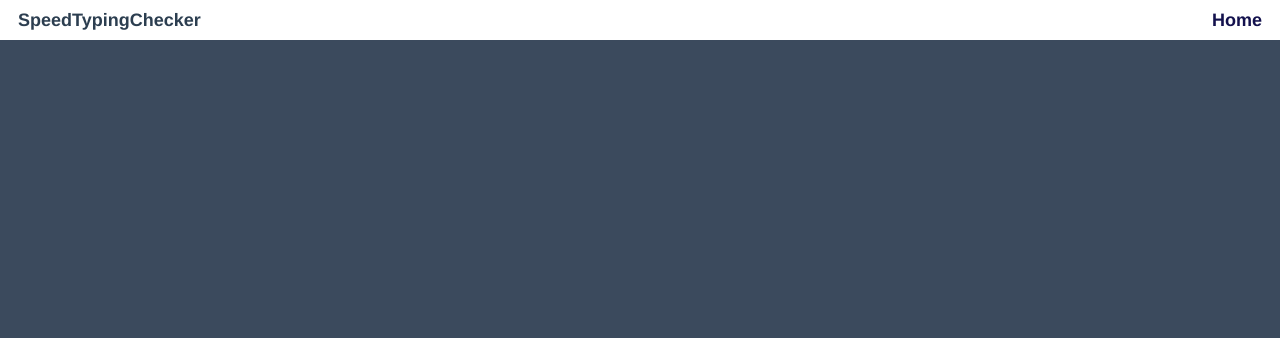
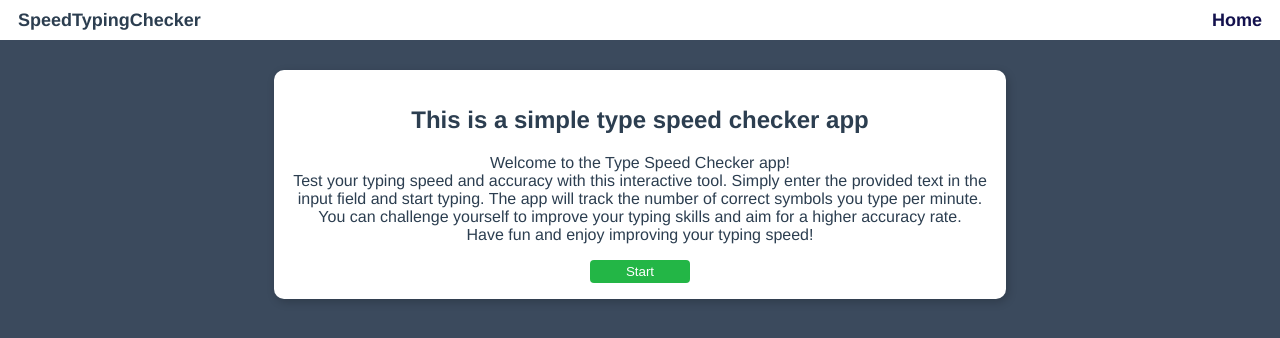
Before and after one commit to Don1k1337/vue-typing-speed-checker, a Vue app: page / in a window 1280 px wide. Shown: the top 338 px of the page. Built offline with nearby package versions, Linux system fonts and the light colour scheme; no server answers.

Commit message:
feat: small UI improvements.

```diff
--- a/src/components/Checker/CheckerInput.vue
+++ b/src/components/Checker/CheckerInput.vue
@@ -22,7 +22,6 @@ export default {
 
     const updateUserInput = (value) => {
       userInput.value = value;
-      // Emit the updated value
       emit('update:modelValue', value);
     };
 
@@ -48,7 +47,4 @@ export default {
   @include common-input;
 }
 
-.card__title {
-  font-size: 18px;
-}
 </style>
--- a/src/components/Checker/CheckerList.vue
+++ b/src/components/Checker/CheckerList.vue
@@ -1,7 +1,10 @@
 <template>
   <card>
     <p v-if="isLoading">Loading...</p>
-    <p v-else>{{ responseData }}</p>
+    <p v-else>
+      <strong>Data for typing:</strong>
+      {{ responseData }}
+    </p>
     <checker-input v-model="userInput" />
     <checker-results :userInput="userInput" :quoteText="responseData" />
   </card>
@@ -43,12 +46,3 @@ export default {
   }
 };
 </script>
-
-<style scoped lang="scss">
-@import 'src/scss/variables';
-@import 'src/scss/mixins';
-
-.card {
-  @include common-card;
-}
-</style>
--- a/src/views/HomeView.vue
+++ b/src/views/HomeView.vue
@@ -1,12 +1,29 @@
 <template>
-  <div class="card">
-
-  </div>
+  <card>
+    <template v-slot:default>
+      <h2 class="card__title">{{ cardTitle }}</h2>
+      <p>
+        Welcome to the Type Speed Checker app!
+        <br />
+        Test your typing speed and accuracy with this interactive tool.
+        Simply enter the provided text in the input field and start typing. The app will track the number of correct symbols you type per minute.
+        You can challenge yourself to improve your typing skills and aim for a higher accuracy rate.
+        <br />
+        Have fun and enjoy improving your typing speed!
+      </p>
+      <button class="btn btn-primary" @click="startChecker">Start</button>
+    </template>
+  </card>
 </template>
 
 <script setup>
+import Card from '../components/ui/Card/Card.vue';
+import { useRouter } from 'vue-router';
+
+const router = useRouter();
+const cardTitle = "This is a simple type speed checker app";
+
+const startChecker = () => {
+  router.push('/checker');
+};
 </script>
-
-<style scoped lang="scss">
-
-</style>
```
